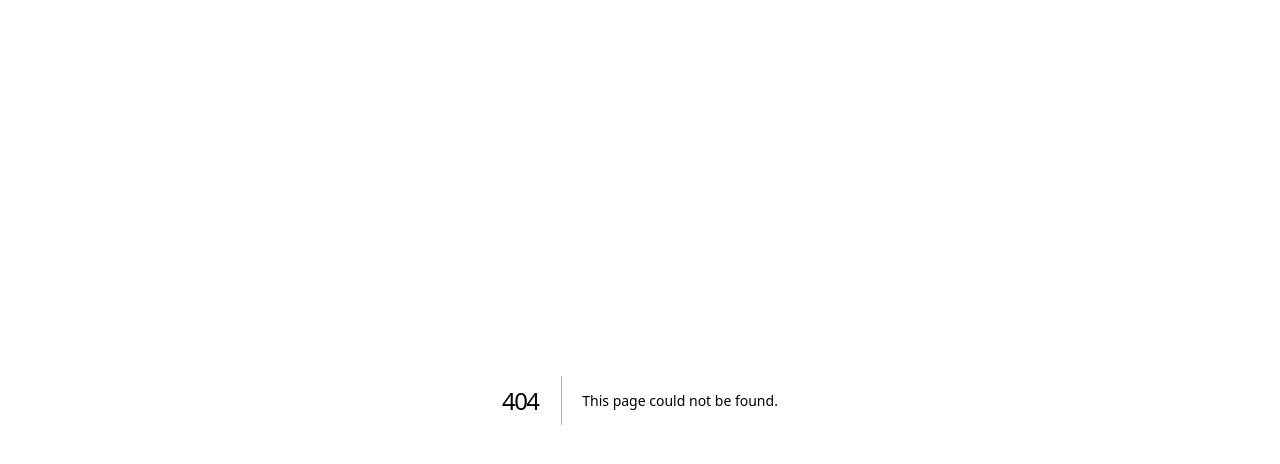
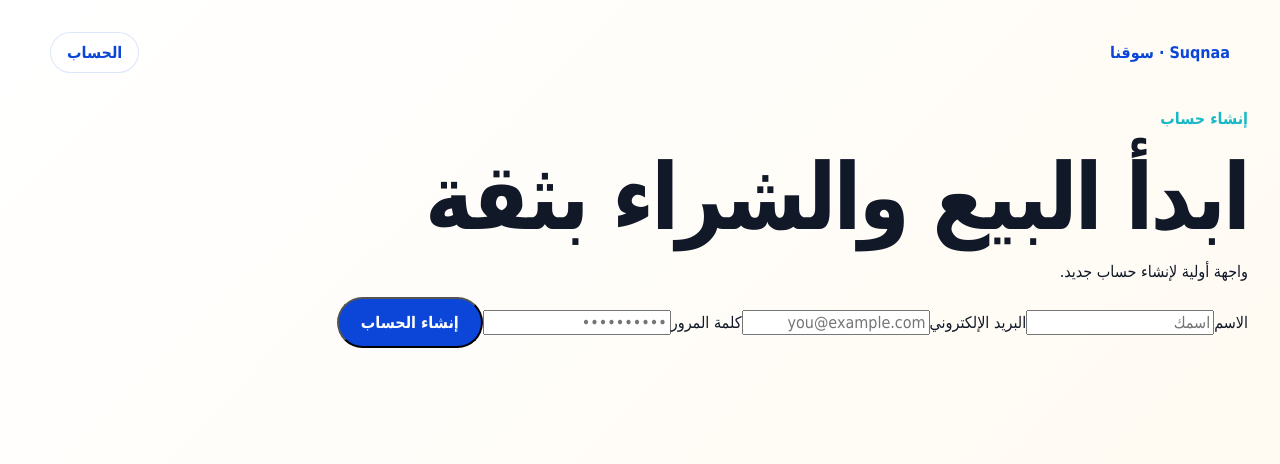
Before and after one commit to privacyOG/Suqnaa, a Next.js app in the folder apps/web/: page /ar/account/register in a window 1280 px wide. Before the commit this address had no page. Shown: the top 464 px of the page. Built offline with nearby package versions, Linux system fonts and the light colour scheme.

Commit message:
Add web register UI scaffold

```diff
--- /dev/null
+++ b/apps/web/app/[locale]/account/register/page.tsx
@@ -0,0 +1,24 @@
+export default function RegisterPage({ params }: { params: { locale: string } }) {
+  const isArabic = params.locale === 'ar';
+
+  return (
+    <main className="page-shell auth-page">
+      <nav className="top-nav">
+        <a className="brand-word" href={`/${params.locale}`}>Suqnaa · سوقنا</a>
+        <a className="language-link" href={`/${params.locale}/account`}>{isArabic ? 'الحساب' : 'Account'}</a>
+      </nav>
+
+      <section className="auth-card">
+        <div className="eyebrow">{isArabic ? 'إنشاء حساب' : 'Create account'}</div>
+        <h1>{isArabic ? 'ابدأ البيع والشراء بثقة' : 'Start buying and selling with trust'}</h1>
+        <p>{isArabic ? 'واجهة أولية لإنشاء حساب جديد.' : 'Initial interface for creating a new account.'}</p>
+        <div className="form-grid">
+          <label>{isArabic ? 'الاسم' : 'Display name'}<input placeholder={isArabic ? 'اسمك' : 'Your name'} /></label>
+          <label>{isArabic ? 'البريد الإلكتروني' : 'Email'}<input type="email" placeholder="you@example.com" /></label>
+          <label>{isArabic ? 'كلمة المرور' : 'Password'}<input type="password" placeholder="••••••••••" /></label>
+          <button className="button-primary" type="button">{isArabic ? 'إنشاء الحساب' : 'Create account'}</button>
+        </div>
+      </section>
+    </main>
+  );
+}
```
